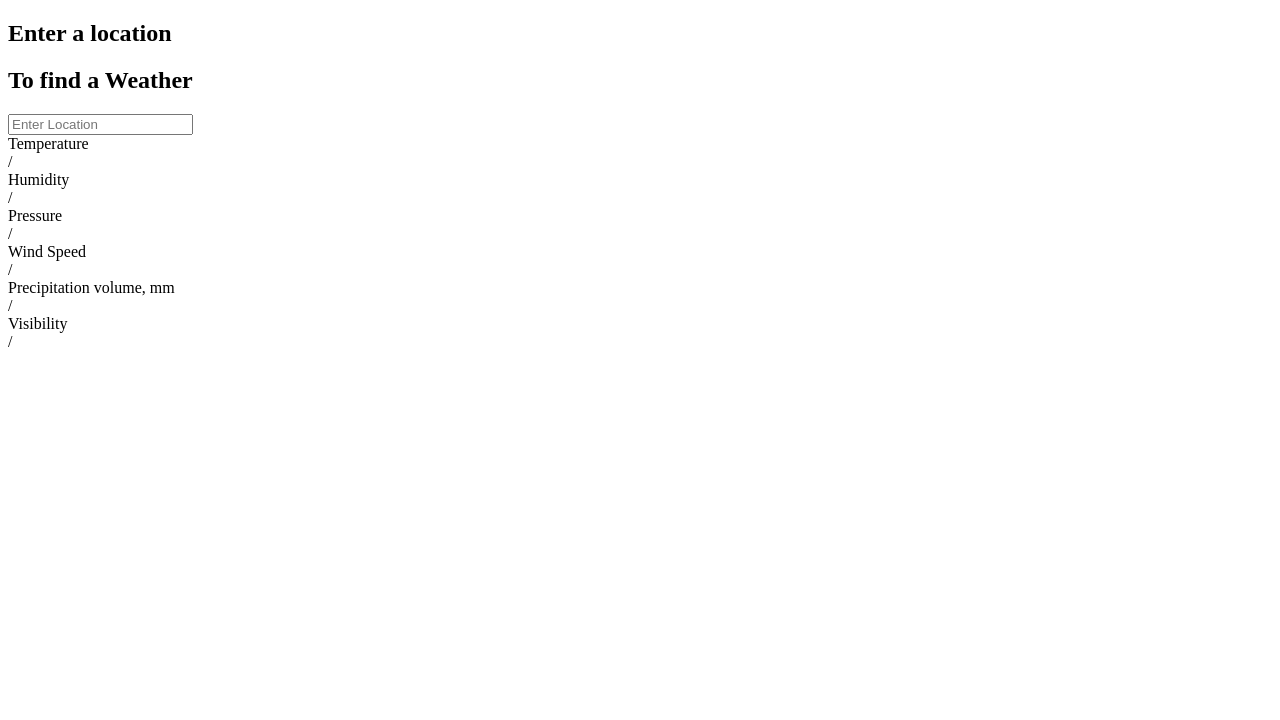
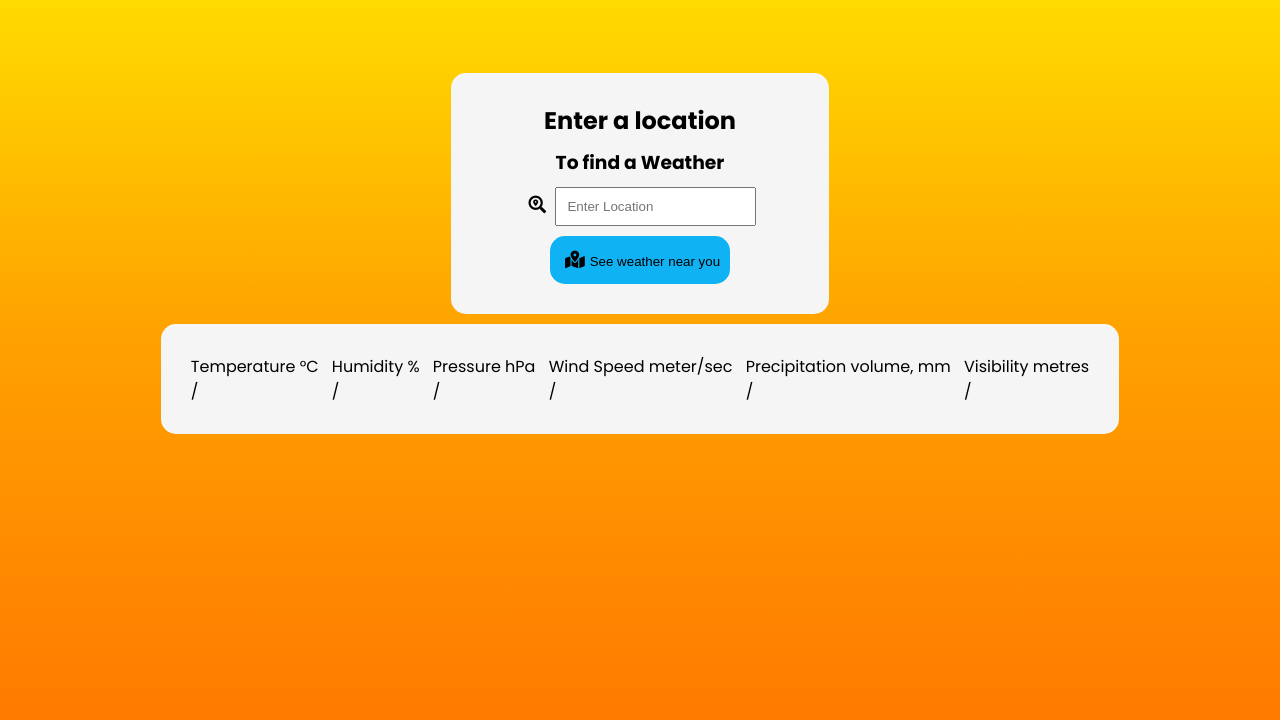
Before and after one commit to hubi95/The-weather-app, a plain HTML site: page public/index.html in a window 1280 px wide. Drawn offline with Linux system fonts and the light colour scheme; some packages are replaced by stand-ins of ours.

Commit message:
geo interface
geolocation added
initial simple interface added

```diff
--- a/functions/index.js
+++ b/functions/index.js
@@ -13,12 +13,12 @@ const OWM_API = envVar.owm.api;
 app.post('/', (req, res) => {
     console.log(req.body);
     const loc = req.body;
-    const url = `https://api.openweathermap.org/data/2.5/onecall?lat=${loc.lat}&lon=${loc.lon}&appid=${OWM_API}`;
+    const url = `https://api.openweathermap.org/data/2.5/onecall?lat=${loc.lat}&lon=${loc.lon}&units=metric&lang=${loc.lang}&appid=${OWM_API}`;
 
     axios({
         url: url,
         responseType: 'json'
-    }).then(data => res.json(data.data.current));
+    }).then(data => res.json(data.data));
 });
 
 exports.getWeatherData = functions.https.onRequest(app);
--- a/public/app.js
+++ b/public/app.js
@@ -23,11 +23,11 @@ const auth = getAuth(firebaseApp);
 
 const searchElement = document.querySelector('[data-city-search]');
 const searchBox = new google.maps.places.SearchBox(searchElement);
-searchBox.addListener('places_changed', () => {
-    const place = searchBox.getPlaces()[0];
-    if (place == null) return;
-    const lat = place.geometry.location.lat();
-    const lon = place.geometry.location.lng();
+
+const getWeatherData = function (lat, lon) {
+    const latitude = lat
+    const longitude = lon
+    const lang = window.navigator.language;
     const url = 'https://us-central1-weather-app-3a7ac.cloudfunctions.net/getWeatherData';
     fetch(url, {
         method: 'POST',
@@ -36,11 +36,76 @@ searchBox.addListener('places_changed', () => {
             'Accept': 'application/json',
         },
         body: JSON.stringify({
-            lat: lat,
-            lon: lon
+            lat: latitude,
+            lon: longitude,
+            lang: lang
         })
     }).then(res => res.json()).then(data => {
         console.log(data);
-        // setWeatherData(data, place.formatted_address)
+        sessionStorage.setItem('weatherData', JSON.stringify(data));
+        renderWeatherData();
     });
+};
+
+searchBox.addListener('places_changed', () => {
+    const place = searchBox.getPlaces()[0];
+    if (place == null) return;
+    const lat = place.geometry.location.lat();
+    const lon = place.geometry.location.lng();
+    sessionStorage.clear();
+    sessionStorage.setItem('place', JSON.stringify(place.formatted_address));
+    getWeatherData(lat, lon);
 });
+
+document.querySelector(['.geo-button']).addEventListener('click', () => {
+    const successCallback = (position) => {
+        sessionStorage.clear();
+        getWeatherData(position.coords.latitude, position.coords.longitude);
+    };
+
+    const errorCallback = (position) => {
+        alert('Unable to retrieve your location');
+    };
+
+    if (!navigator.geolocation) {
+        alert('Geolocation is not supported by your browser');
+    } else {
+        navigator.geolocation.getCurrentPosition(successCallback, errorCallback, {
+            timeout: 5000
+        });
+    };
+});
+
+const renderWeatherData = () => {
+    const temp = document.querySelector('[data-temperature]');
+    const hum = document.querySelector('[data-humidity]');
+    const press = document.querySelector('[data-pressure]');
+    const wind = document.querySelector('[data-windSpeed]');
+    const prec = document.querySelector('[data-precipitationV]');
+    const visb = document.querySelector('[data-visibility]');
+    const summary = document.querySelector('[data-summary]');
+    const location = document.querySelector('[data-location]');
+
+    const weatherData = JSON.parse(sessionStorage.weatherData);
+    let place;
+    const data = weatherData.current;
+
+    if (sessionStorage.getItem('place') === null) {
+        place = weatherData.timezone;
+    } else {
+        place = JSON.parse(sessionStorage.place);
+    }
+
+    console.log(place);
+
+    // console.log(`${place}, ${data}, ${data.rain['1h']}`);
+
+    temp.textContent = data.temp;
+    hum.textContent = data.humidity;
+    press.textContent = data.pressure;
+    wind.textContent = data.wind_speed;
+    prec.textContent = weatherData.minutely['0'].precipitation;
+    visb.textContent = data.visibility;
+    summary.textContent = data.weather['0'].description;
+    location.textContent = place;
+};
--- a/public/index.html
+++ b/public/index.html
@@ -6,55 +6,67 @@
   <meta http-equiv="X-UA-Compatible" content="IE=edge">
   <meta name="viewport" content="width=device-width, initial-scale=1.0">
   <title>Weather app</title>
+  <link rel="shortcut icon" href="favicon.ico" type="image/x-icon">
+
+  <link rel="preconnect" href="https://fonts.googleapis.com">
+  <link rel="preconnect" href="https://fonts.gstatic.com" crossorigin>
+  <link
+    href="https://fonts.googleapis.com/css2?family=Poppins:ital,wght@0,100;0,200;0,300;0,400;0,500;0,600;0,700;0,800;0,900;1,100;1,200;1,300;1,400;1,500;1,600;1,700;1,800;1,900&display=swap"
+    rel="stylesheet">
+  <link href="https://fonts.googleapis.com/css2?family=Roboto+Mono:wght@200;300;400;500&display=swap" rel="stylesheet">
+  <link href="https://fonts.googleapis.com/css2?family=EB+Garamond:wght@400;500&display=swap" rel="stylesheet">
+
+  <link rel="stylesheet" href="https://use.fontawesome.com/releases/v5.15.4/css/all.css"
+    integrity="sha384-DyZ88mC6Up2uqS4h/KRgHuoeGwBcD4Ng9SiP4dIRy0EXTlnuz47vAwmeGwVChigm" crossorigin="anonymous">
   <script async
     src="https://maps.googleapis.com/maps/api/js?key=AIzaSyDQLMmVrKnwVC2Qgc0EnZslhpJQB_auk1k&libraries=places&callback=initMap">
     </script>
   <script defer type="module" src="app.js"></script>
+  <link rel="stylesheet" href="style.css">
 </head>
 
 <body>
-  <header>
-    <div class="wrapper">
-    </div>
-  </header>
-  <main>
-    <section class="general-info">
+  <main class="grid wrapper">
+
+    <section class="general-info round-corners main-wrapper">
       <div class="content">
-        <h1>Enter a location</h1>
-        <h2>To find a Weather</h2>
+        <h1 data-summary>Enter a location</h1>
+        <h3 data-location>To find a Weather</h3>
         <div class="city-search-conatiner">
+          <i class="fas fa-search-location"></i>
           <input type="text" class="city-search" data-city-search placeholder="Enter Location">
         </div>
+        <button class="round-corners geo-button"><i class="fas fa-map-marked-alt"></i>See weather near you</button>
       </div>
+
     </section>
-    <section class="weather-simple-details">
+    <section class="weather-simple-details round-corners main-wrapper">
       <div class="detail">
-        <div class="value-tilte">Temperature</div>
-        <div class="value">/</div>
+        <div class="value-tilte">Temperature °C</div>
+        <div class="value" data-temperature>/</div>
       </div>
       <div class="detail">
-        <div class="value-tilte">Humidity</div>
-        <div class="value">/</div>
+        <div class="value-tilte">Humidity %</div>
+        <div class="value" data-humidity>/</div>
       </div>
       <div class="detail">
-        <div class="value-tilte">Pressure</div>
-        <div class="value">/</div>
+        <div class="value-tilte">Pressure hPa</div>
+        <div class="value" data-pressure>/</div>
       </div>
       <div class="detail">
-        <div class="value-tilte">Wind Speed</div>
-        <div class="value">/</div>
+        <div class="value-tilte">Wind Speed meter/sec</div>
+        <div class="value" data-windSpeed>/</div>
       </div>
       <div class="detail">
         <div class="value-tilte">Precipitation volume, mm</div>
-        <div class="value">/</div>
+        <div class="value" data-precipitationV>/</div>
       </div>
       <div class="detail">
-        <div class="value-tilte">Visibility</div>
-        <div class="value">/</div>
+        <div class="value-tilte">Visibility metres</div>
+        <div class="value" data-visibility>/</div>
       </div>
     </section>
   </main>
-  <footer></footer>
 </body>
 
 </html>
--- /dev/null
+++ b/public/style.css
@@ -0,0 +1,84 @@
+* {
+    box-sizing: border-box;
+    margin: 0;
+    padding: 0;
+    /* border: 1px solid yellow; */
+}
+
+body {
+    overflow-x: hidden;
+    font-family: 'Poppins', sans-serif;
+    height: 100vh;
+    background-color: rgba(255, 219, 0, 1);
+    background-image: linear-gradient(180deg, rgba(255, 219, 0, 1) 0%, rgba(255, 162, 0, 1) 41%, rgba(255, 114, 0, 1) 100%);
+    background-repeat: no-repeat;
+}
+
+.wrapper {
+    max-width: 1200px;
+    margin-right: auto;
+    margin-left: auto;
+    padding: 0 24px 0 24px;
+}
+
+.grid {
+    display: grid;
+    grid-template-columns: repeat(12, 1fr);
+    grid-template-rows: repeat(8, 1fr);
+}
+
+button {
+    padding: 10px;
+    cursor: pointer;
+    border-style: none;
+    background-color: #0FB2F2;
+}
+
+button:hover {
+    background-color: #0D8BD9;
+}
+
+input {
+    padding: 10px;
+}
+
+i {
+    font-size: 1.1rem;
+    margin: 5px;
+}
+
+main {
+    display: grid;
+    width: 100%;
+    height: 100%;
+    gap: 10px;
+}
+
+.general-info {
+    padding: 30px;
+    background-color: whitesmoke;
+    grid-row: 2/3;
+    grid-column: 5/9;
+}
+
+.content {
+    display: flex;
+    align-items: center;
+    flex-direction: column;
+    row-gap: 10px;
+}
+
+.weather-simple-details {
+    display: flex;
+    align-self: center;
+    flex-direction: row;
+    justify-content: space-between;
+    padding: 30px;
+    background-color: whitesmoke;
+    grid-column: 2/12;
+    grid-row: 3/4;
+}
+
+.round-corners {
+    border-radius: 15px;
+}
```
Also changed, not shown: .runtimeconfig.json (added).
